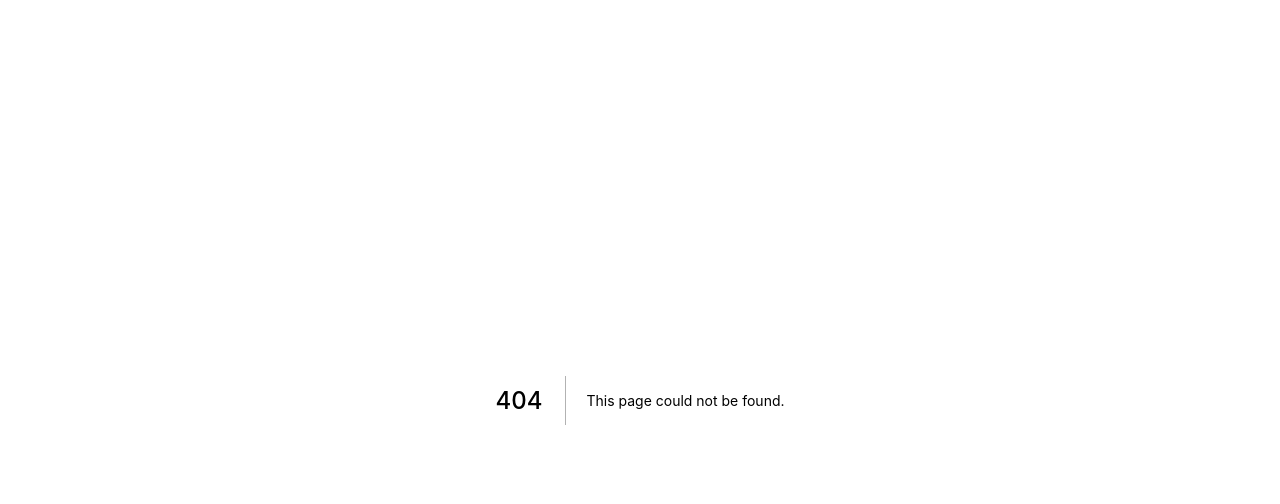
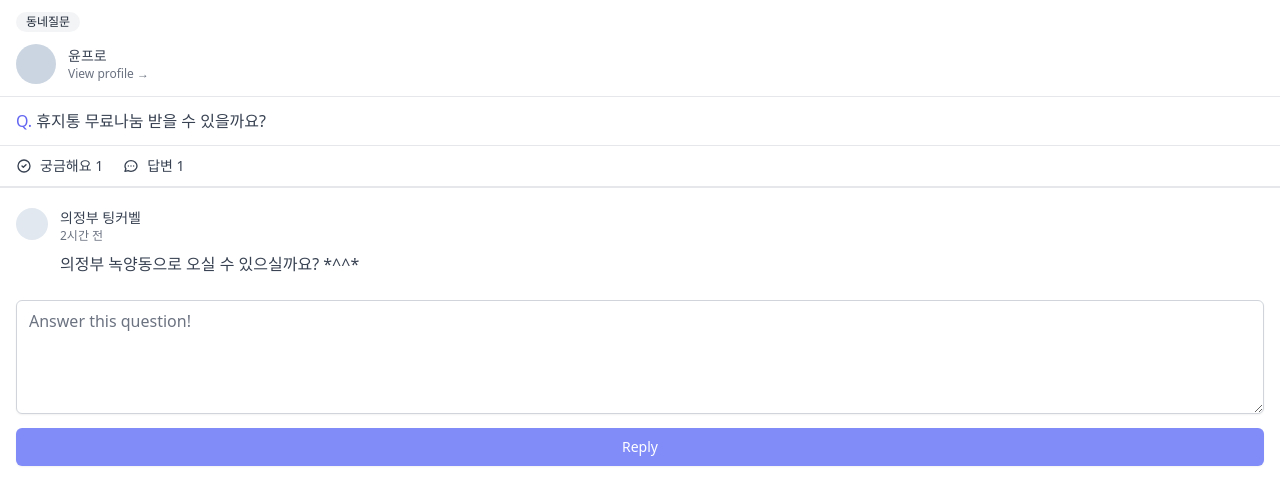
Before and after one commit to createhb21/modernhouse, a Next.js app: page /community/1 in a window 1280 px wide. Before the commit this address had no page. Shown: the top 504 px of the page. Built offline with nearby package versions, Linux system fonts and the light colour scheme.

Commit message:
community detail styling

```diff
--- /dev/null
+++ b/pages/community/[id].tsx
@@ -0,0 +1,88 @@
+import type { NextPage } from 'next';
+
+const CommunityPostDetail: NextPage = () => {
+  return (
+    <div>
+      <span className="my-3 ml-4 inline-flex items-center rounded-full bg-gray-100 px-2.5 py-0.5 text-xs font-medium text-gray-800">
+        동네질문
+      </span>
+      <div className="mb-3 flex cursor-pointer items-center space-x-3  border-b px-4 pb-3">
+        <div className="h-10 w-10 rounded-full bg-slate-300" />
+        <div>
+          <p className="text-sm font-medium text-gray-700">윤프로</p>
+          <p className="text-xs font-medium text-gray-500">
+            View profile &rarr;
+          </p>
+        </div>
+      </div>
+      <div>
+        <div className="mt-2 px-4 text-gray-700">
+          <span className="font-medium text-indigo-500">Q.</span> 휴지통
+          무료나눔 받을 수 있을까요?
+        </div>
+        <div className="mt-3 flex w-full space-x-5 border-t border-b-[2px] px-4 py-2.5  text-gray-700">
+          <span className="flex items-center space-x-2 text-sm">
+            <svg
+              className="h-4 w-4"
+              fill="none"
+              stroke="currentColor"
+              viewBox="0 0 24 24"
+              xmlns="http://www.w3.org/2000/svg"
+            >
+              <path
+                strokeLinecap="round"
+                strokeLinejoin="round"
+                strokeWidth="2"
+                d="M9 12l2 2 4-4m6 2a9 9 0 11-18 0 9 9 0 0118 0z"
+              ></path>
+            </svg>
+            <span>궁금해요 1</span>
+          </span>
+          <span className="flex items-center space-x-2 text-sm">
+            <svg
+              className="h-4 w-4"
+              fill="none"
+              stroke="currentColor"
+              viewBox="0 0 24 24"
+              xmlns="http://www.w3.org/2000/svg"
+            >
+              <path
+                strokeLinecap="round"
+                strokeLinejoin="round"
+                strokeWidth="2"
+                d="M8 12h.01M12 12h.01M16 12h.01M21 12c0 4.418-4.03 8-9 8a9.863 9.863 0 01-4.255-.949L3 20l1.395-3.72C3.512 15.042 3 13.574 3 12c0-4.418 4.03-8 9-8s9 3.582 9 8z"
+              ></path>
+            </svg>
+            <span>답변 1</span>
+          </span>
+        </div>
+      </div>
+      <div className="my-5 space-y-5 px-4">
+        <div className="flex items-start space-x-3">
+          <div className="h-8 w-8 rounded-full bg-slate-200" />
+          <div>
+            <span className="block text-sm font-medium text-gray-700">
+              의정부 팅커벨
+            </span>
+            <span className="block text-xs text-gray-500 ">2시간 전</span>
+            <p className="mt-2 text-gray-700">
+              의정부 녹양동으로 오실 수 있으실까요? *^^*
+            </p>
+          </div>
+        </div>
+      </div>
+      <div className="px-4">
+        <textarea
+          className="mt-1 w-full rounded-md border-gray-300 shadow-sm focus:border-indigo-400 focus:ring-indigo-400 "
+          rows={4}
+          placeholder="Answer this question!"
+        />
+        <button className="mt-2 w-full rounded-md border border-transparent bg-indigo-400 py-2 px-4 text-sm font-medium text-white shadow-sm hover:bg-indigo-500 focus:outline-none focus:ring-2 focus:ring-indigo-500 focus:ring-offset-2 ">
+          Reply
+        </button>
+      </div>
+    </div>
+  );
+};
+
+export default CommunityPostDetail;
```
